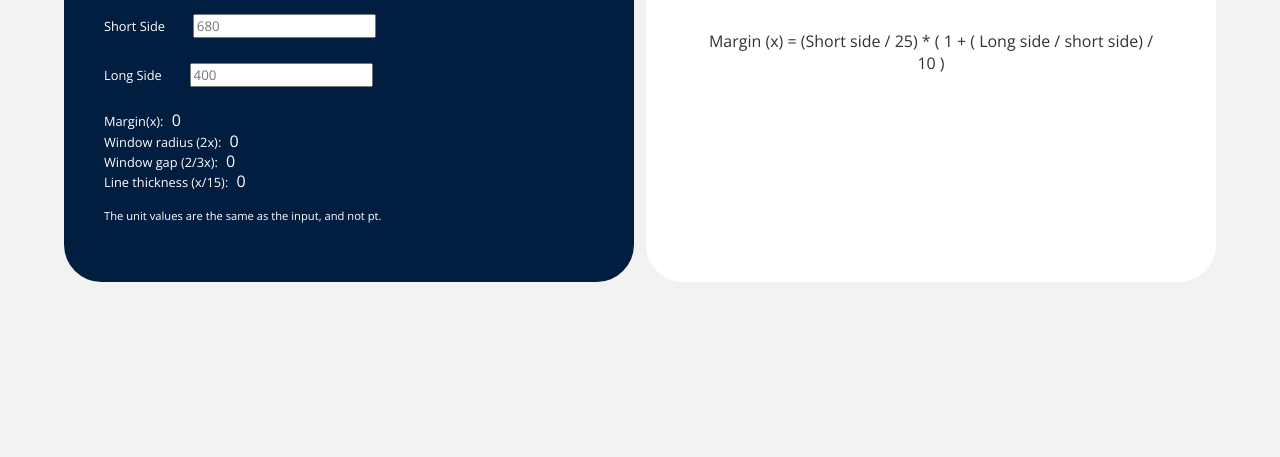
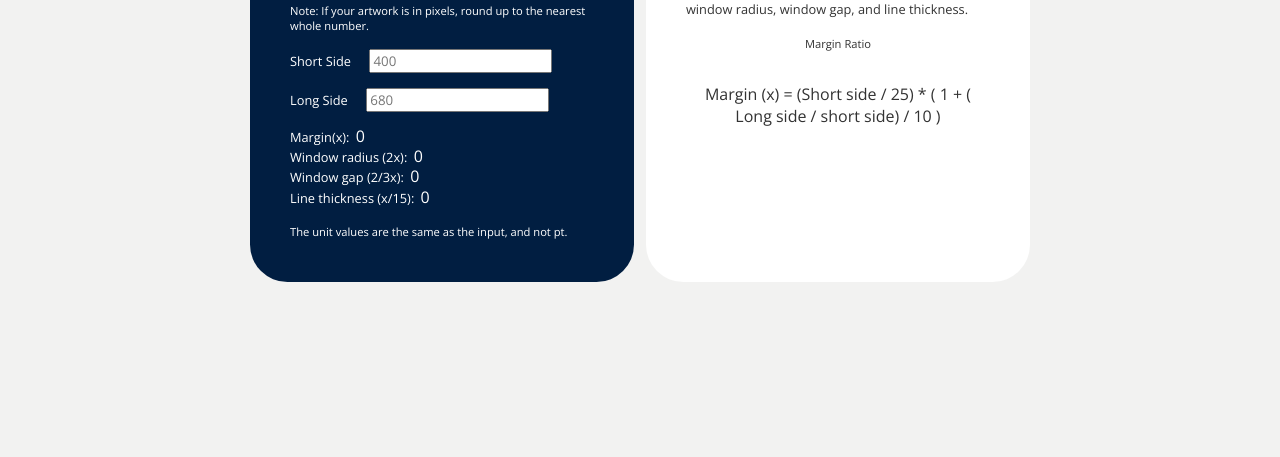
Before and after one commit to Jpbiv/graphic-element-calc.github.io, a plain HTML site: page index.html in a window 1280 px wide. Shown: the part 343-800 px from the top of the page. Drawn offline with nearby package versions, Linux system fonts and the light colour scheme.

Commit message:
Add files via upload

```diff
--- a/index.html
+++ b/index.html
@@ -19,9 +19,9 @@
             </div>
             <div class="card-note">Note: If your artwork is in pixels, round up to the nearest whole number.</div>
             <div class="userinput"> Short Side
-                <input type="text" id="shortside" placeholder="680" onkeyup="updateMargin()"> </div>
+                <input type="text" id="shortside" placeholder="400" onkeyup="updateMargin()"> </div>
             <div class="userinput"> Long Side
-                <input type="text" id="longside" placeholder="400" onkeyup="updateMargin()"> </div>
+                <input type="text" id="longside" placeholder="680" onkeyup="updateMargin()"> </div>
             <div class="card-body">
                 <p>
                     <span class="detail"></span>Margin(x):
@@ -48,7 +48,7 @@
             <div class="card-body">
                 Type in the artwork measurements for the short side and long side and it will calculate the margin, window radius, window gap, and line thickness.
             </div>
-            <div class="card-note">Margin Ratio</div>
+            <div class="card-note2">Margin Ratio</div>
                 <div class="card-ratio">Margin (x) = (Short side / 25) * ( 1 + ( Long side / short side) / 10 )</div>
         </div>
         </div>
--- a/style.css
+++ b/style.css
@@ -19,7 +19,7 @@ body {
 }
 
 .container {
-    width: 90%;
+    width: 780px;
     height: 90%;
     margin: 0 auto;
     display: flex;
@@ -93,4 +93,12 @@ margin-left: 5%;
     background: #ffffff;
     color: #323232;
     text-align: center;
+    justify-content: center;
+    align-items: center;
+    text-align: center;
 }
+
+.card-note2 {
+    font-size: 0.7rem;
+    padding: 1rem 0rem;
+}
```
